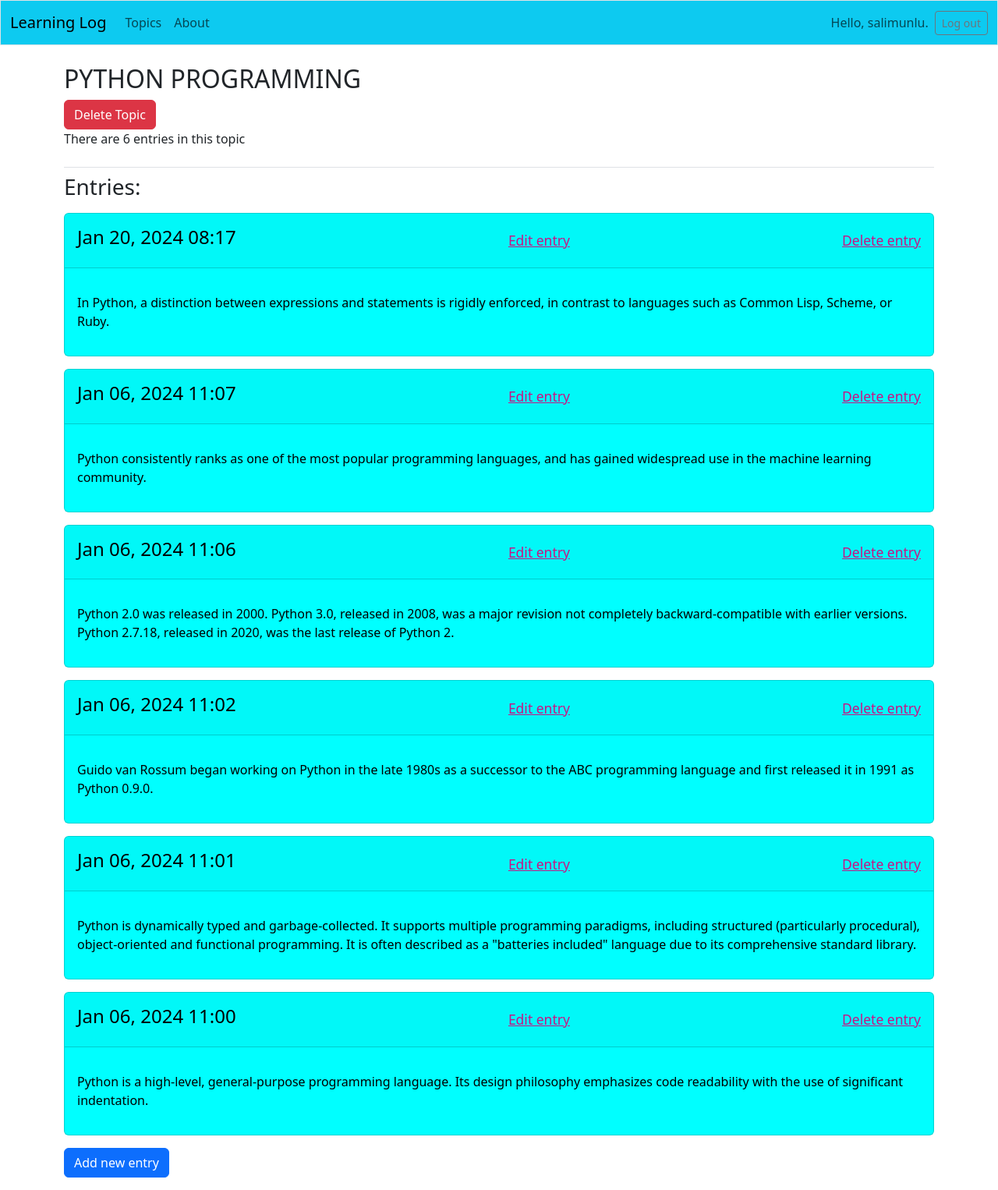
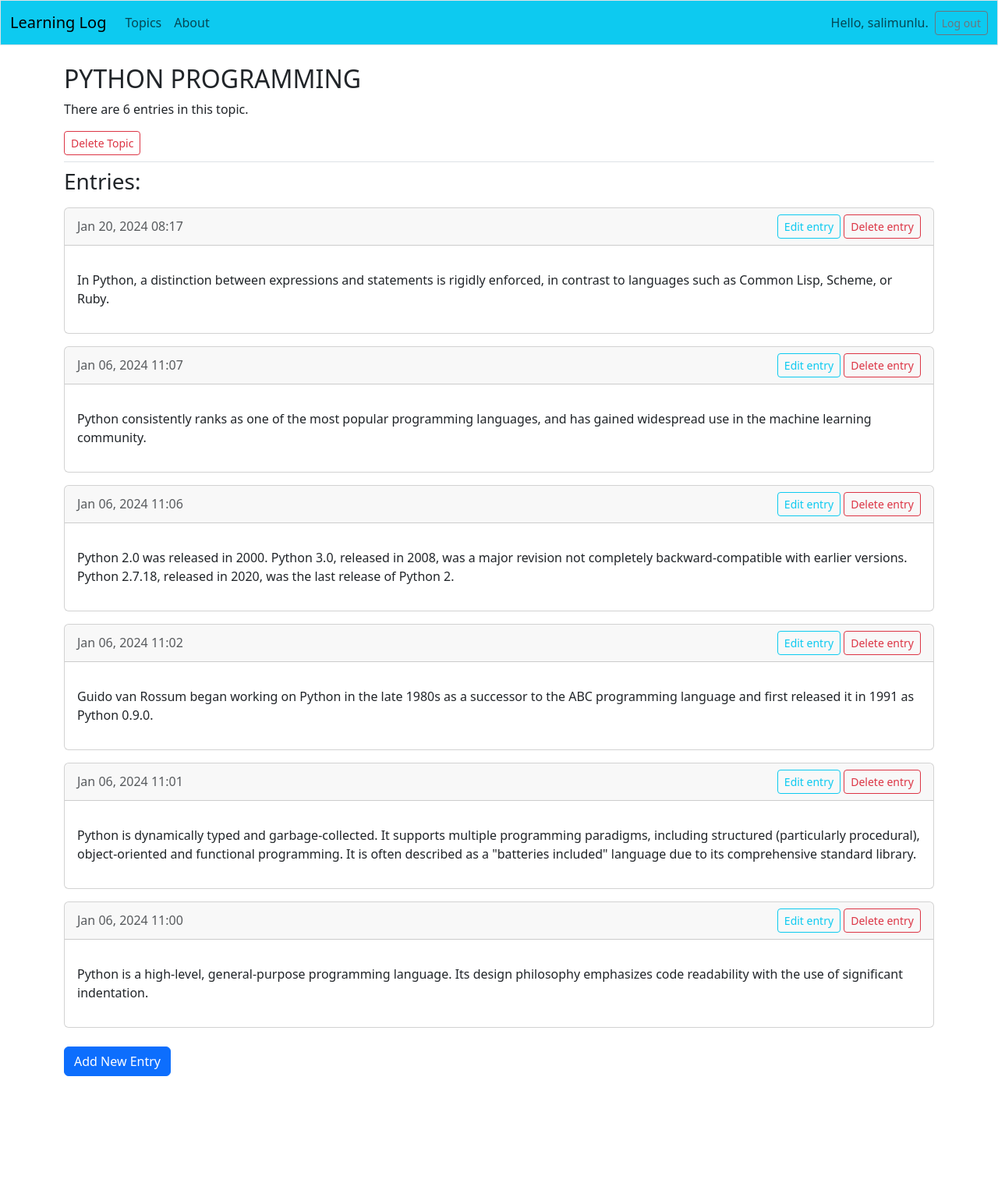
Before and after one commit to salimunlu/learning_log, a Django app: page /topics/1/ in a window 1280 px wide. Shown: the whole page at 78% size. After the commit the page ends 1380 px from the top, so only its background shows below. Run offline with Django 5.2, Linux system fonts and the light colour scheme; a user stored in the database is signed in; data comes from the database, SQL or seed files in the repository; both versions use the stored data as it was after the commit; some libraries are stand-ins or nearby versions.

Commit message:
20 Ocak 2024

```diff
--- a/templates/learning_logs/topic.html
+++ b/templates/learning_logs/topic.html
@@ -1,53 +1,41 @@
 {% extends 'learning_logs/base.html' %}
 
 {% block page_header %}
+<header class="header-section">
     <h2>{{ topic|upper }}</h2>
-    <a class="btn btn-danger" href="{% url 'learning_logs:delete_topic' topic.id %}">Delete Topic</a>
     {% if entries|length > 1 %}
-        <p>There are {{ entries|length }} entries in this topic</p>
+        <p>There are {{ entries|length }} entries in this topic.</p>
+    {% else %}
+        <p>There is {{ entries|length }} entry in this topic.</p>
     {% endif %}
+    <a class="btn btn-outline-danger btn-sm" href="{% url 'learning_logs:delete_topic' topic.id %}" role="button">
+    Delete Topic
+    </a>
+</header>
 {% endblock page_header %}
 
+
 {% block content %}
-
-    <h3>Entries:</h3>
-
-    <p>
-
+    <section>
+        <h3 class="mb-3">Entries:</h3>
         {% for entry in entries %}
-            <div class="card mb-3" style="color: black; background-color: aqua">
-                <div class="card-header d-flex justify-content-between align-items-center">
-                    <div class="mb-4" style="margin-bottom: 0rem!important; padding-top: 0.5rem;">
-                        <h4>
-                            <p>{{ entry.date_added | date:'M d, Y H:i' }}</p>
-                        </h4>
+            <article class="card mb-3">
+                <header class="card-header d-flex justify-content-between align-items-center">
+                    <time datetime="{{ entry.date_added|date:"c" }}" class="text-muted">{{ entry.date_added|date:"M d, Y H:i" }}</time>
+                    <div>
+                        <a href="{% url 'learning_logs:edit_entry' entry.id %}" class="btn btn-outline-info btn-sm">Edit entry</a>
+                        <a href="{% url 'learning_logs:delete_entry' entry.id %}" class="btn btn-outline-danger btn-sm">Delete entry</a>
                     </div>
-                    <div class="mb-4" style="margin-bottom: 0rem!important; padding-top: 0.5rem;">
-                        <h5>
-                            <small><a href="{% url 'learning_logs:edit_entry' entry.id %}" style="color: mediumvioletred">Edit entry</a></small>
-                        </h5>
-                    </div>
-                    <div class="mb-4" style="margin-bottom: 0rem!important; padding-top: 0.5rem;">
-                        <h5>
-                            <small><a href="{% url 'learning_logs:delete_entry' entry.id %}" style="color: mediumvioletred">Delete entry</a></small>
-                        </h5>
-                    </div>
-
+                </header>
+                <div class="card-body">
+                    <p>{{ entry.text|linebreaks }}</p>
                 </div>
-
-                <div class="card-body">
-                    <p>{{ entry.text | linebreaks }}</p>
-                </div>
-
-            </div>
-
-
+            </article>
         {% empty %}
             <p>There are no entries for this topic yet.</p>
         {% endfor %}
-    </p>
-    <p>
-        <a class="btn btn-primary" href="{% url 'learning_logs:new_entry' topic.id %}">Add new entry</a>
-    </p>
-
+        <div class="mt-4">
+            <a class="btn btn-primary" href="{% url 'learning_logs:new_entry' topic.id %}">Add New Entry</a>
+        </div>
+    </section>
 {% endblock content %}
```
Also changed, not shown: static/css/styles.css (+70 -0 lines), db.sqlite3.
